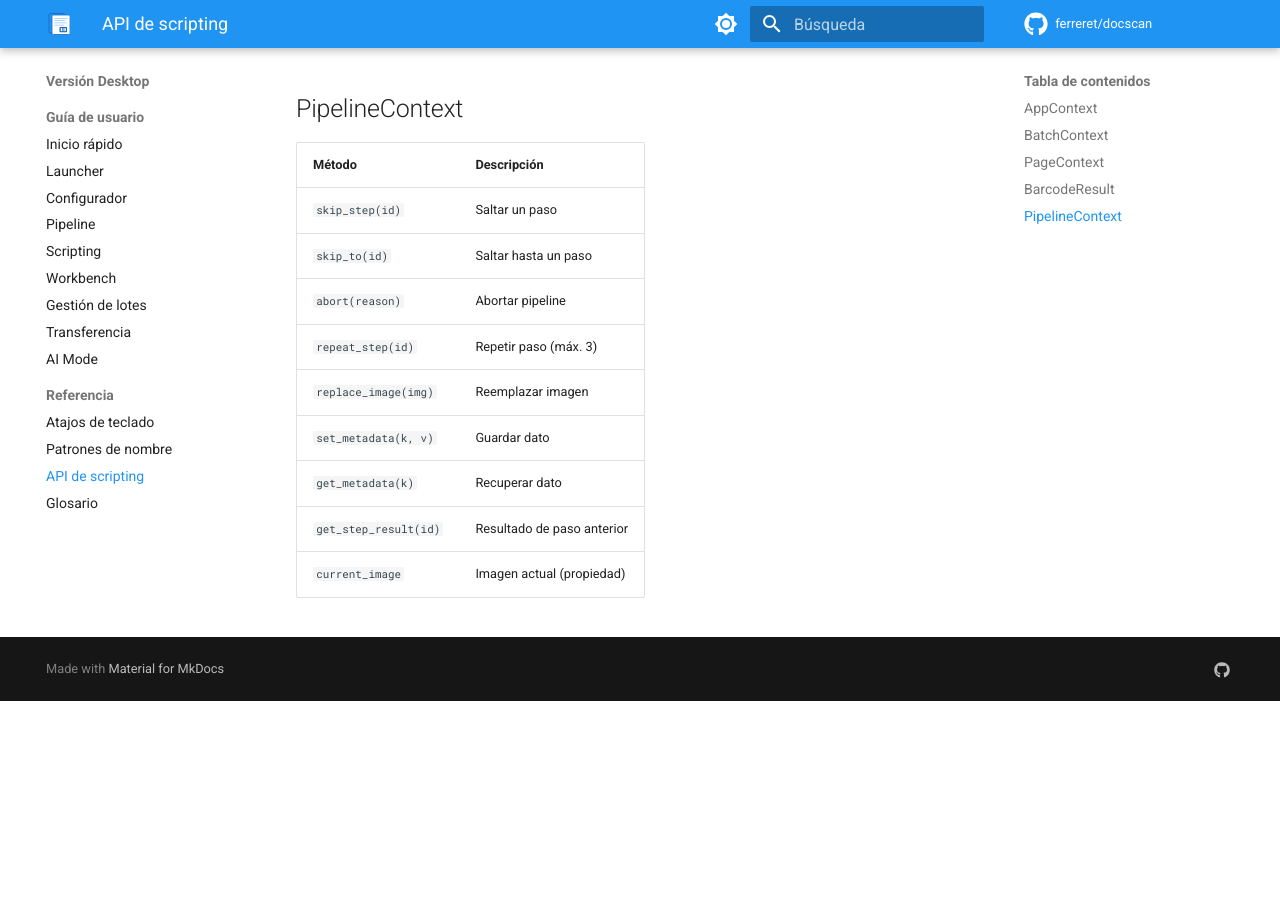
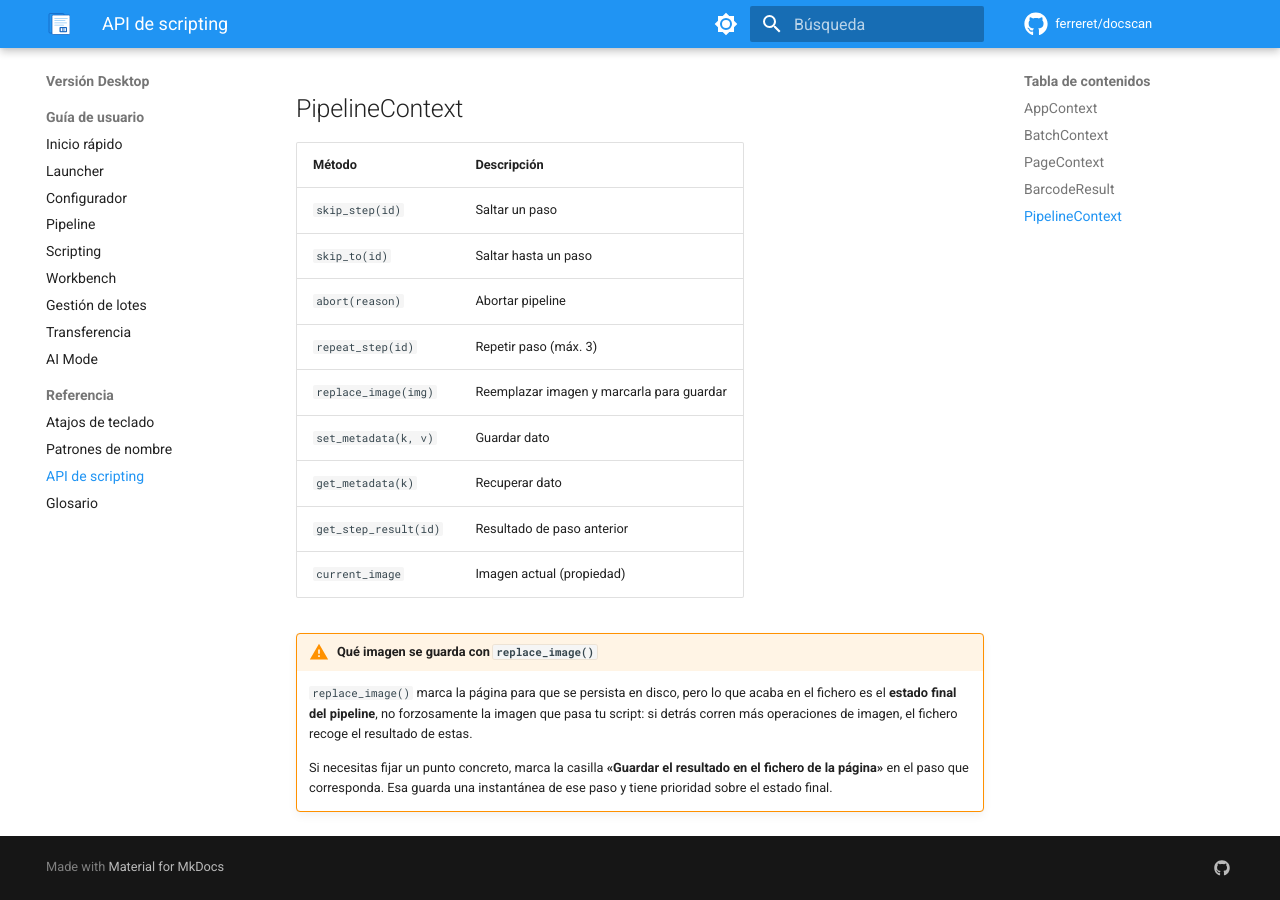
Before and after one commit to ferreret/docscan, an MkDocs documentation site: the page built from docs-web/reference/scripting-api.md, in a window 1280 px wide and 900 px high, scrolled down 1633 px. Built offline with MkDocs 1.6.1 and Material for MkDocs 9.7.7, drawn with Linux system fonts in a browser that asks for light colours; comment, search, counter and statistics services are not loaded; before the commit the page ends 2334 px from its top, so only the background shows below that.

Commit message:
docs: aclara qué imagen persiste realmente replace_image()
Su docstring prometía que se guardaba la imagen fijada por el script,
cuando lo que se persiste es el estado final del pipeline: si detrás
corren más ImageOpStep, el fichero recoge el resultado de estas.

Se documenta el comportamiento real en lugar de alinear el código con la
promesa, porque eso cambiaría la salida de las aplicaciones ya
desplegadas —el mismo criterio que se aplicó al hacer opt-in la casilla
de persistencia—. Se apunta a esa casilla como la vía para fijar una
instantánea concreta.

Co-Authored-By: Claude Opus 5 (1M context) <noreply@anthropic.com>

```diff
--- a/docs-web/reference/scripting-api.md
+++ b/docs-web/reference/scripting-api.md
@@ -48,8 +48,20 @@ Referencia completa de los objetos disponibles en scripts.
 | `skip_to(id)` | Saltar hasta un paso |
 | `abort(reason)` | Abortar pipeline |
 | `repeat_step(id)` | Repetir paso (máx. 3) |
-| `replace_image(img)` | Reemplazar imagen |
+| `replace_image(img)` | Reemplazar imagen y marcarla para guardar |
 | `set_metadata(k, v)` | Guardar dato |
 | `get_metadata(k)` | Recuperar dato |
 | `get_step_result(id)` | Resultado de paso anterior |
 | `current_image` | Imagen actual (propiedad) |
+
+!!! warning "Qué imagen se guarda con `replace_image()`"
+
+    `replace_image()` marca la página para que se persista en disco, pero
+    lo que acaba en el fichero es el **estado final del pipeline**, no
+    forzosamente la imagen que pasa tu script: si detrás corren más
+    operaciones de imagen, el fichero recoge el resultado de estas.
+
+    Si necesitas fijar un punto concreto, marca la casilla **«Guardar el
+    resultado en el fichero de la página»** en el paso que corresponda.
+    Esa guarda una instantánea de ese paso y tiene prioridad sobre el
+    estado final.
```
Also changed, not shown: 1 other file.
